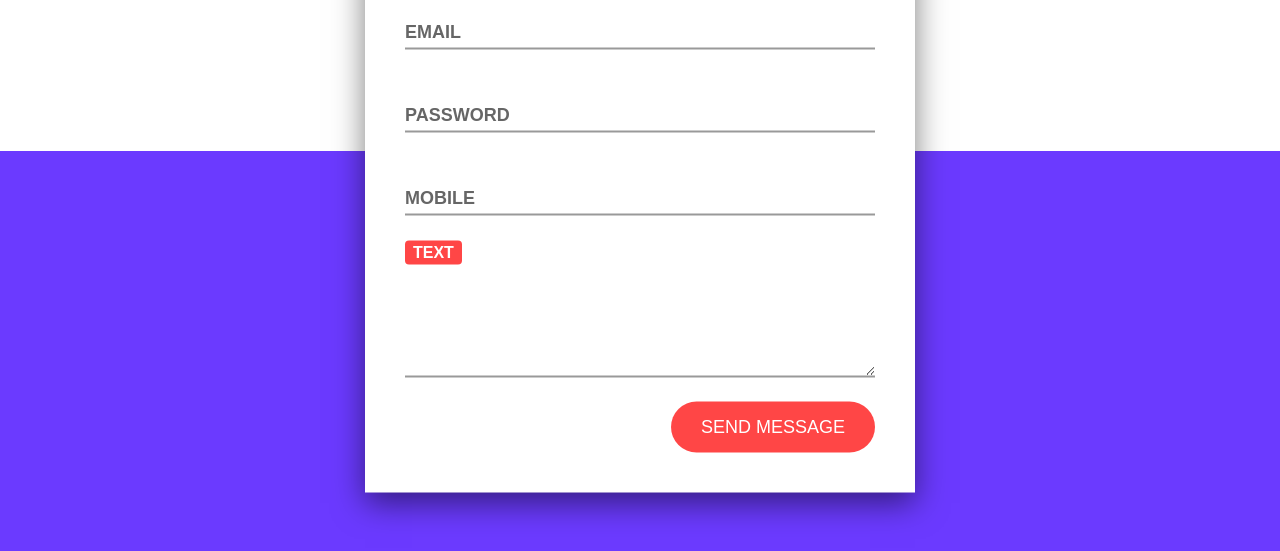
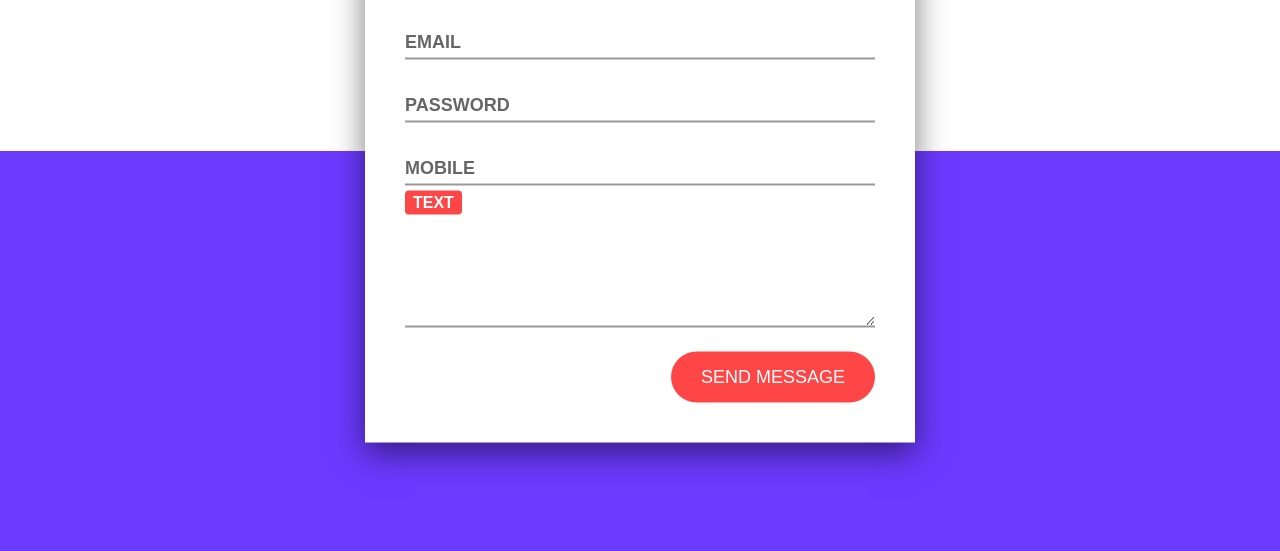
Before and after one commit to numonof/form, a plain HTML site: page index.html in a window 1280 px wide. Shown: the part 249-800 px from the top of the page. Drawn offline with Linux system fonts and the light colour scheme.

Commit message:
edd margin

```diff
--- a/css/style.css
+++ b/css/style.css
@@ -40,7 +40,7 @@ body {
 .input-field {
     position: relative;
     width: 100%;
-    margin-top: 50px;
+    margin-top: 30px;
 }
 
 .input-field input,
--- a/index.html
+++ b/index.html
@@ -8,7 +8,7 @@
     <link rel="stylesheet" href="./css/style.css">
 </head>
 <body>
-     <div class="caontainer">
+     <div class="container">
         <div class="wrapper">
             <h2>Contact Us</h2>
             <form action="">
```
